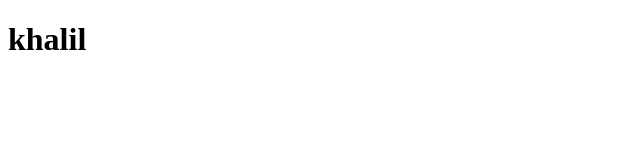
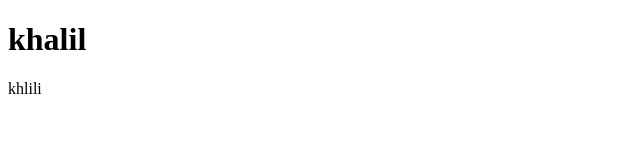
Before and after one commit to khalil-aboucha/td1, a plain HTML site: page index.html in a window 1280 px wide. Shown: the full height of the page, 0-640 px from the left. Drawn offline with Linux system fonts and the light colour scheme.

Commit message:
fix f'un bu

```diff
--- a/index.html
+++ b/index.html
@@ -7,5 +7,6 @@
 </head>
 <body>
     <h1>khalil</h1>
+    <p>khlili</p>
 </body>
 </html>
```
